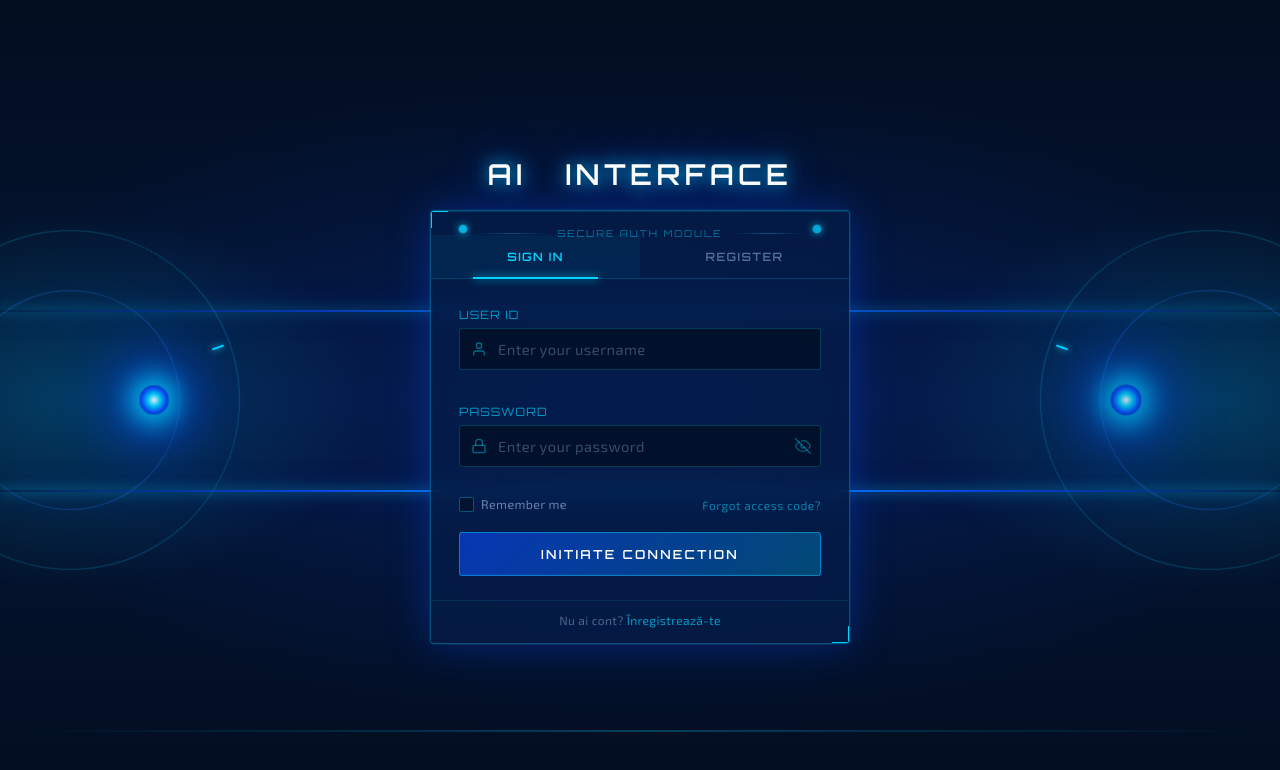
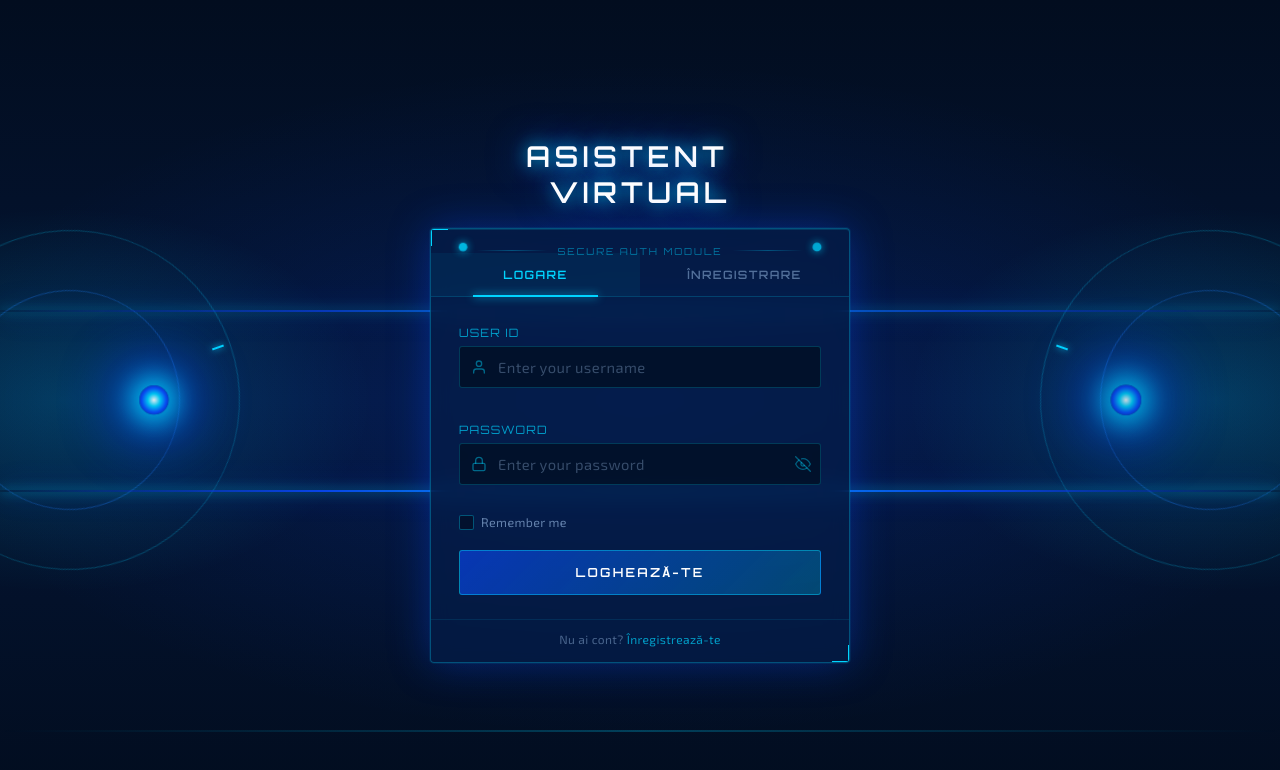
Before and after one commit to NicanorB/AsistentVirtual, a React (Vite) app in the folder frontend/: page / in a window 1280 px wide. Shown: the top 770 px of the page. Built offline with nearby package versions, Linux system fonts and the light colour scheme.

Commit message:
frontend: auth cleanup/translation

```diff
--- a/frontend/src/App.tsx
+++ b/frontend/src/App.tsx
@@ -149,8 +149,6 @@ function EyeIcon({ off }: { off: boolean }) {
     </svg>
   );
 }
-
-
 
 export default function App() {
   const storedAuth = useMemo(() => getStoredAuth(), []);
@@ -617,7 +615,7 @@ export default function App() {
       <div className="scan-line"></div>
 
       <div className="panel-wrap">
-        <div className="welcome-title">AI &nbsp; INTERFACE</div>
+        <div className="welcome-title">ASISTENT &nbsp; VIRTUAL</div>
 
         <div className="panel">
           <div
@@ -642,14 +640,14 @@ export default function App() {
               className={`tab-btn ${loginActive ? "active" : ""}`}
               onClick={() => switchMode("login")}
             >
-              Sign In
+              Logare
             </button>
             <button
               type="button"
               className={`tab-btn ${registerActive ? "active" : ""}`}
               onClick={() => switchMode("signup")}
             >
-              Register
+              Înregistrare
             </button>
           </div>
 
@@ -743,18 +741,6 @@ export default function App() {
                     <div className="custom-check"></div>
                     <span>Remember me</span>
                   </label>
-                  <a
-                    className="forgot-link"
-                    href="#"
-                    onClick={(e) => {
-                      e.preventDefault();
-                      setFormErr(
-                        "Forgot access code? Not implemented in this demo.",
-                      );
-                    }}
-                  >
-                    Forgot access code?
-                  </a>
                 </div>
 
                 <button
@@ -762,7 +748,7 @@ export default function App() {
                   className={`submit-btn ${isSubmittingAuth ? "loading" : ""}`}
                   disabled={isSubmittingAuth}
                 >
-                  Initiate Connection
+                  Loghează-te
                 </button>
 
                 {formErr ? (
@@ -770,8 +756,6 @@ export default function App() {
                     {formErr}
                   </div>
                 ) : null}
-
-
               </form>
             </div>
 
@@ -915,7 +899,7 @@ export default function App() {
                   className={`submit-btn ${isSubmittingAuth ? "loading" : ""}`}
                   disabled={isSubmittingAuth}
                 >
-                  Create Account
+                  Creează cont
                 </button>
 
                 {formErr ? (
```
